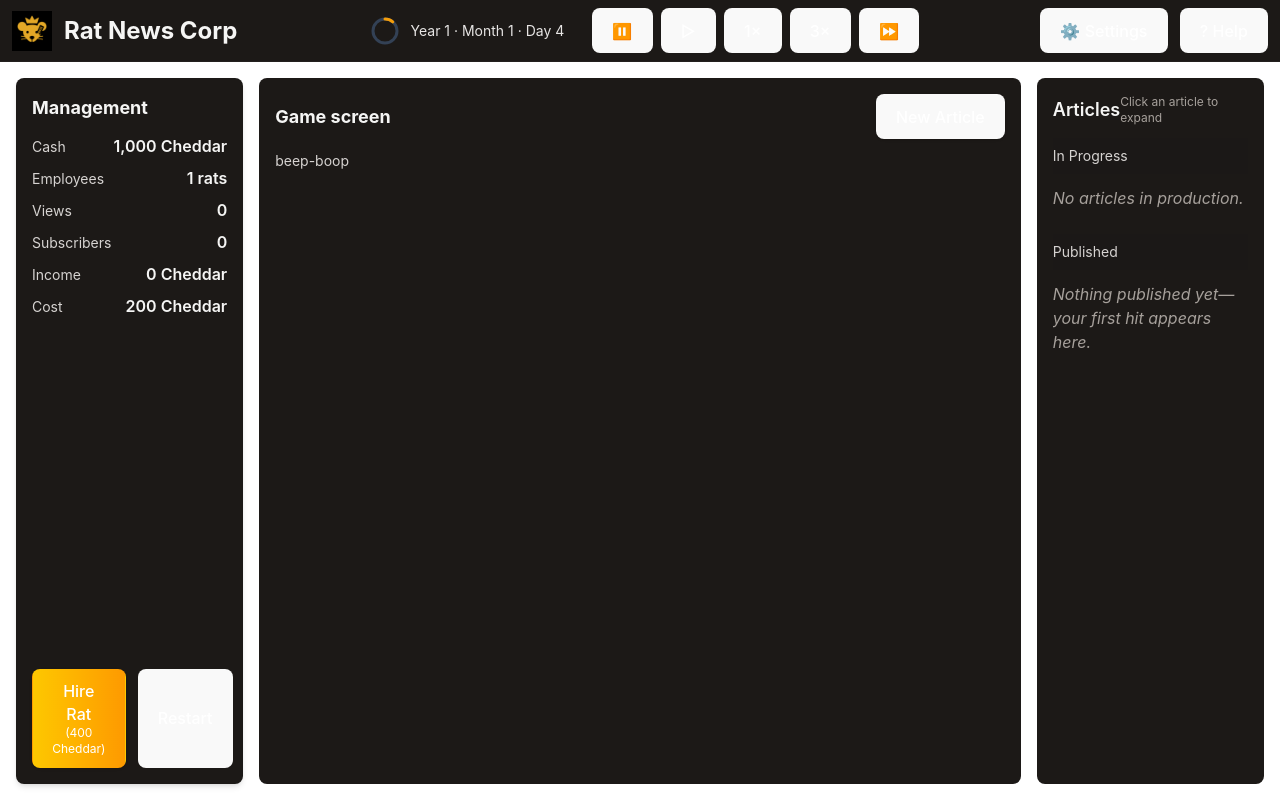
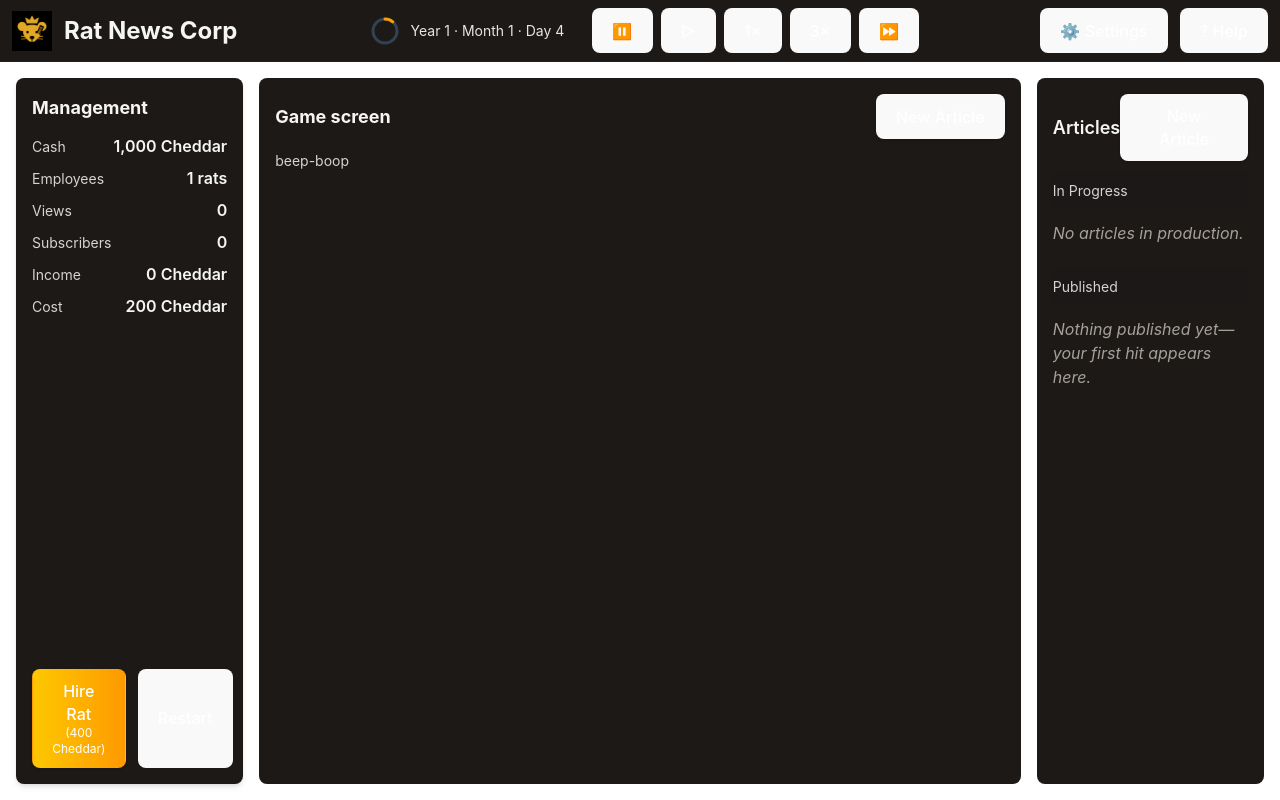
Before and after one commit to davidhaas6/rat-news-tycoon, a React (Vite) app: page / in a window 1280 px wide. Built offline with nearby package versions, Linux system fonts and the light colour scheme.

Commit message:
created event bus for inter-panel interaction

```diff
--- a/src/components/RightStatusPanel.tsx
+++ b/src/components/RightStatusPanel.tsx
@@ -3,6 +3,7 @@ import { useGame } from '../stores/useGame';
 import type { Article } from '../types/article';
 import { PUBLISH_DUR_TICKS, TICKS_PER_DAY } from '../sim/constants';
 import { createNoise2D } from 'simplex-noise';
+import { bus } from '../utils/eventBus';
 
 
 /**
@@ -169,7 +170,14 @@ export default function RightStatusPanel() {
       {/* Top header with compact label at top-right by request — we'll show a short hint */}
       <div className="flex items-center justify-between mb-3">
         <h3 className="text-lg font-semibold">Articles</h3>
-        <div className="text-xs text-stone-400">Click an article to expand</div>
+        <div className="flex items-center gap-3">
+          <button
+            onClick={() => bus.emit('openPublish', undefined)}
+            className="px-3 py-1 bg-yellow-400 text-stone-900 rounded text-sm font-medium shadow"
+          >
+            New Article
+          </button>
+        </div>
       </div>
 
       <div className="flex-1 overflow-auto">
--- a/src/components/dash/Screen.tsx
+++ b/src/components/dash/Screen.tsx
@@ -1,15 +1,39 @@
-import React, { useState } from 'react';
+import React, { useState, useEffect, useRef } from 'react';
 import { useGame } from '../../stores/useGame';
 import PublishPanel from '../PublishPanel';
+import { bus } from '../../utils/eventBus';
 
 export default function Screen() {
   const publishArticle = useGame(s => s.publishArticle);
   const [showPublish, setShowPublish] = useState(false);
+  const openerRef = useRef<HTMLElement | null>(null);
+
+  useEffect(() => {
+    const unsub = bus.on('openPublish', () => {
+      // capture the element that currently has focus (the button that was clicked)
+      if (!showPublish) {
+        openerRef.current = document.activeElement as HTMLElement | null;
+        setShowPublish(true);
+      }
+    });
+    return unsub;
+  }, [showPublish]);
+
+  function handleClose() {
+    setShowPublish(false);
+
+    // restore focus to the element that opened the panel (if any)
+    const opener = openerRef.current;
+    if (opener && typeof (opener as HTMLElement).focus === 'function') {
+      (opener as HTMLElement).focus();
+    }
+    openerRef.current = null;
+  }
 
   function handlePublish(draft: any) {
     // forward to store action
     publishArticle(draft);
-    setShowPublish(false);
+    handleClose();
   }
 
   return (
@@ -31,7 +55,7 @@ export default function Screen() {
       {showPublish && (
         <PublishPanel
           onPublish={handlePublish}
-          onClose={() => setShowPublish(false)}
+          onClose={handleClose}
         />
       )}
     </section>
--- /dev/null
+++ b/src/utils/eventBus.ts
@@ -0,0 +1,31 @@
+type EventMap = {
+  openPublish: undefined;
+  closePublish: undefined;
+  // extend with more UI events as needed, e.g. subscriberPlus: { amount: number }
+};
+
+/**
+ * Minimal, practical event bus implementation with safe internal storage.
+ * We accept a small amount of casting internally to keep the public API typed.
+ * This avoids complex generic constraints that cause assignment errors in TS.
+ */
+type ListenerAny = (payload: any) => void;
+const listeners: Partial<Record<keyof EventMap, ListenerAny[]>> = {};
+
+export const bus = {
+  on<K extends keyof EventMap>(evt: K, fn: (payload: EventMap[K]) => void) {
+    listeners[evt] = listeners[evt] ?? [];
+    (listeners[evt] as ListenerAny[]).push(fn as ListenerAny);
+    return () => {
+      bus.off(evt, fn);
+    };
+  },
+
+  off<K extends keyof EventMap>(evt: K, fn: (payload: EventMap[K]) => void) {
+    listeners[evt] = (listeners[evt] ?? []).filter((l) => l !== (fn as ListenerAny));
+  },
+
+  emit<K extends keyof EventMap>(evt: K, payload: EventMap[K]) {
+    (listeners[evt] ?? []).slice().forEach((fn) => (fn as (p: EventMap[K]) => void)(payload));
+  },
+};
```
